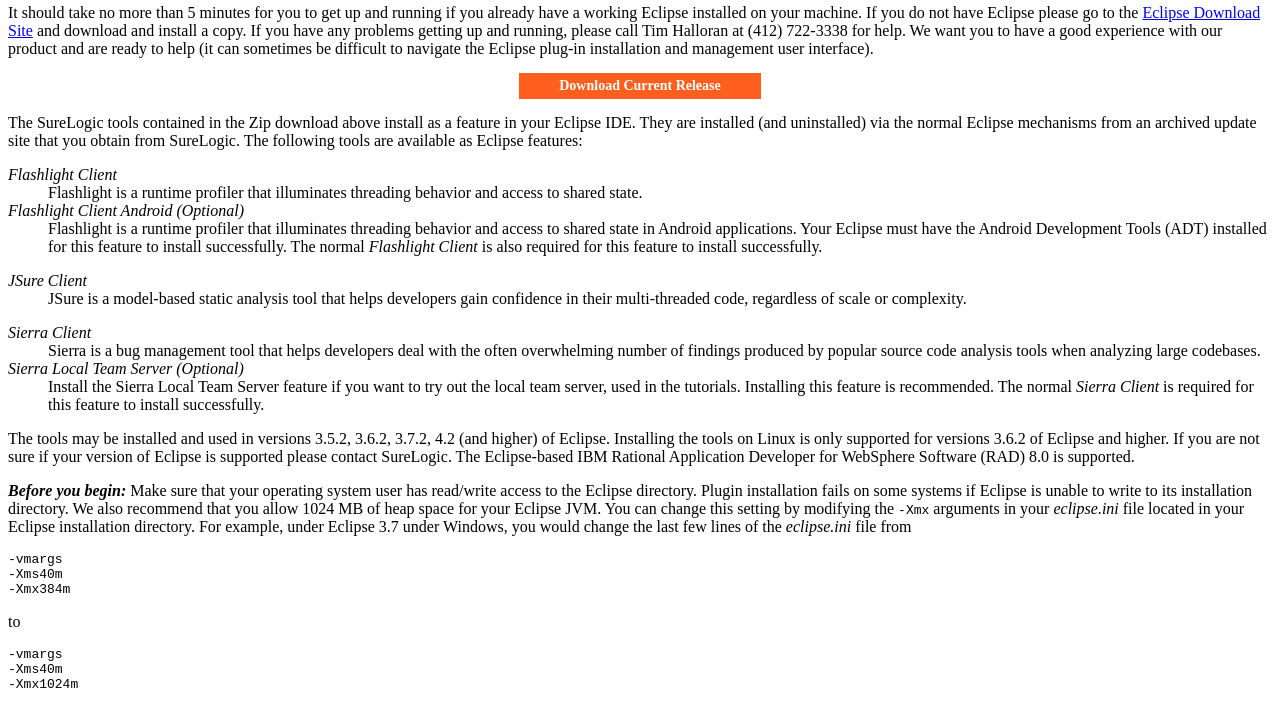
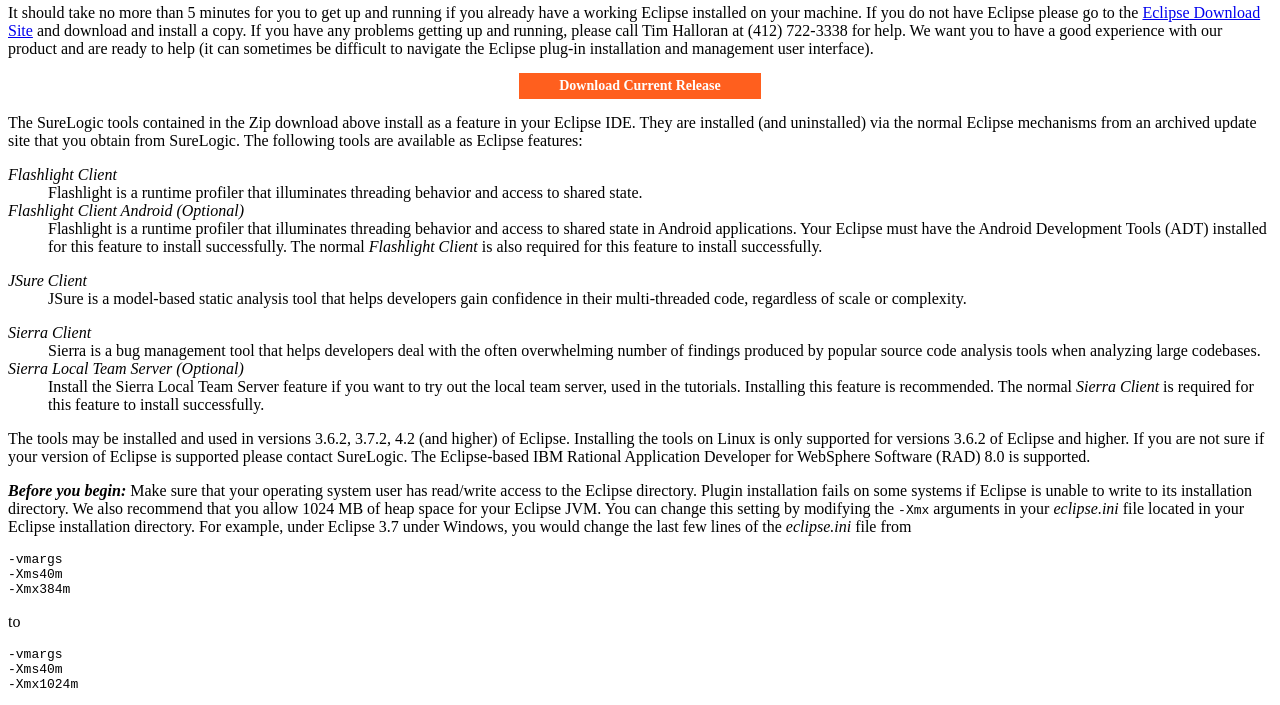
Before and after one commit to surelogic/release, a plain HTML site: page surelogic-update-site/install.html in a window 1280 px wide. Shown: the part 64-769 px from the top of the page. Drawn offline with Linux system fonts and the light colour scheme.

Commit message:
Removed support for 3.5.2 from install.html.

```diff
--- a/surelogic-update-site/install.html
+++ b/surelogic-update-site/install.html
@@ -76,7 +76,7 @@
       feature to install successfully.</dd>
     </dl>
 
-    <p>The tools may be installed and used in versions 3.5.2, 3.6.2, 3.7.2, 4.2 (and
+    <p>The tools may be installed and used in versions 3.6.2, 3.7.2, 4.2 (and
     higher) of Eclipse. Installing the tools on Linux is only supported for
     versions 3.6.2 of Eclipse and higher.  If you are not sure if your version
     of Eclipse is supported please contact SureLogic. The Eclipse-based IBM
```
